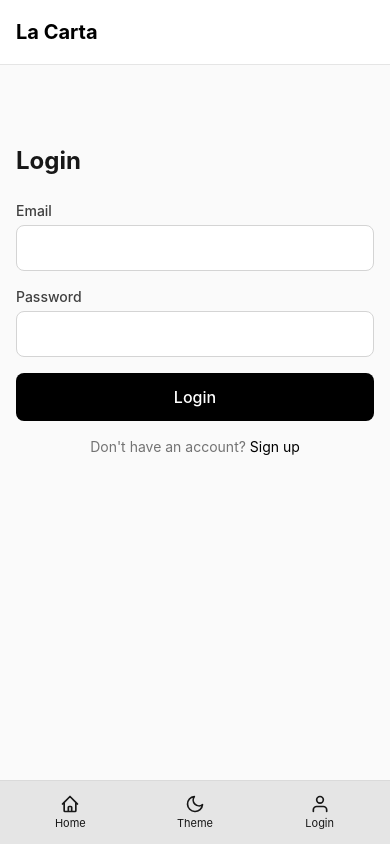
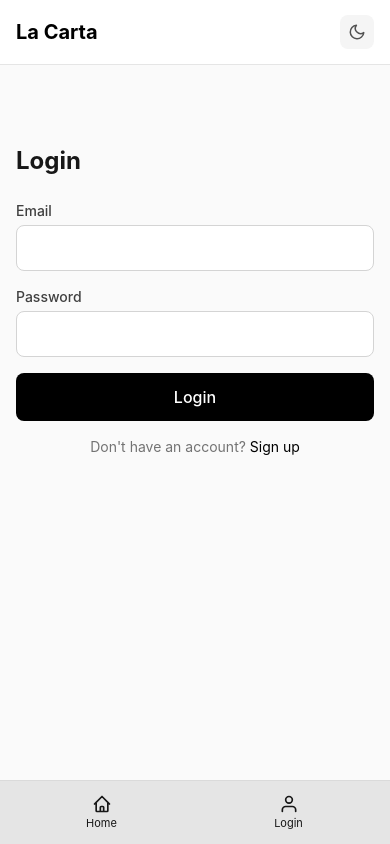
Before and after one commit to csn-nieves/la-carta, a React (Vite) app in the folder client/: page /login in a window 390 px wide. Built offline with nearby package versions, Linux system fonts and the light colour scheme.

Commit message:
update navbar

```diff
--- a/client/src/components/MobileDock.tsx
+++ b/client/src/components/MobileDock.tsx
@@ -1,10 +1,8 @@
 import { useLocation, useNavigate } from 'react-router-dom';
 import { useAuth } from '../context/AuthContext';
-import { useTheme } from '../context/ThemeContext';
 
 export default function MobileDock() {
-  const { user, logout } = useAuth();
-  const { theme, toggleTheme } = useTheme();
+  const { user, isAdmin, logout } = useAuth();
   const location = useLocation();
   const navigate = useNavigate();
 
@@ -60,26 +58,16 @@ export default function MobileDock() {
         </button>
       )}
 
-      <button onClick={toggleTheme}>
-        {theme === 'dark' ? (
+      {user && isAdmin && (
+        <button className={isActive('/admin/users') ? 'dock-active' : ''} onClick={() => navigate('/admin/users')}>
           <svg xmlns="http://www.w3.org/2000/svg" width="20" height="20" viewBox="0 0 24 24" fill="none" stroke="currentColor" strokeWidth="2" strokeLinecap="round" strokeLinejoin="round">
-            <circle cx="12" cy="12" r="5" />
-            <line x1="12" y1="1" x2="12" y2="3" />
-            <line x1="12" y1="21" x2="12" y2="23" />
-            <line x1="4.22" y1="4.22" x2="5.64" y2="5.64" />
-            <line x1="18.36" y1="18.36" x2="19.78" y2="19.78" />
-            <line x1="1" y1="12" x2="3" y2="12" />
-            <line x1="21" y1="12" x2="23" y2="12" />
-            <line x1="4.22" y1="19.78" x2="5.64" y2="18.36" />
-            <line x1="18.36" y1="5.64" x2="19.78" y2="4.22" />
+            <path d="M12 15c-3.87 0-7 1.79-7 4v1h14v-1c0-2.21-3.13-4-7-4z" />
+            <circle cx="12" cy="8" r="4" />
+            <path d="M22 12h-4m2-2v4" />
           </svg>
-        ) : (
-          <svg xmlns="http://www.w3.org/2000/svg" width="20" height="20" viewBox="0 0 24 24" fill="none" stroke="currentColor" strokeWidth="2" strokeLinecap="round" strokeLinejoin="round">
-            <path d="M21 12.79A9 9 0 1111.21 3 7 7 0 0021 12.79z" />
-          </svg>
-        )}
-        <span className="dock-label">Theme</span>
-      </button>
+          <span className="dock-label">Admin</span>
+        </button>
+      )}
 
       <button onClick={handleProfile}>
         <svg xmlns="http://www.w3.org/2000/svg" width="20" height="20" viewBox="0 0 24 24" fill="none" stroke="currentColor" strokeWidth="2" strokeLinecap="round" strokeLinejoin="round">
--- a/client/src/components/Navbar.tsx
+++ b/client/src/components/Navbar.tsx
@@ -18,6 +18,31 @@ export default function Navbar() {
         <Link to="/" className="text-xl font-bold text-black dark:text-white no-underline">
           La Carta
         </Link>
+
+        {/* Mobile theme toggle */}
+        <button
+          onClick={toggleTheme}
+          className="md:hidden p-2 rounded-lg bg-neutral-100 dark:bg-neutral-800 text-neutral-600 dark:text-neutral-300 hover:bg-neutral-200 dark:hover:bg-neutral-700 border-none cursor-pointer"
+          aria-label="Toggle theme"
+        >
+          {theme === 'dark' ? (
+            <svg xmlns="http://www.w3.org/2000/svg" width="18" height="18" viewBox="0 0 24 24" fill="none" stroke="currentColor" strokeWidth="2" strokeLinecap="round" strokeLinejoin="round">
+              <circle cx="12" cy="12" r="5" />
+              <line x1="12" y1="1" x2="12" y2="3" />
+              <line x1="12" y1="21" x2="12" y2="23" />
+              <line x1="4.22" y1="4.22" x2="5.64" y2="5.64" />
+              <line x1="18.36" y1="18.36" x2="19.78" y2="19.78" />
+              <line x1="1" y1="12" x2="3" y2="12" />
+              <line x1="21" y1="12" x2="23" y2="12" />
+              <line x1="4.22" y1="19.78" x2="5.64" y2="18.36" />
+              <line x1="18.36" y1="5.64" x2="19.78" y2="4.22" />
+            </svg>
+          ) : (
+            <svg xmlns="http://www.w3.org/2000/svg" width="18" height="18" viewBox="0 0 24 24" fill="none" stroke="currentColor" strokeWidth="2" strokeLinecap="round" strokeLinejoin="round">
+              <path d="M21 12.79A9 9 0 1111.21 3 7 7 0 0021 12.79z" />
+            </svg>
+          )}
+        </button>
 
         {/* Desktop nav */}
         <div className="hidden md:flex items-center gap-6">
```
